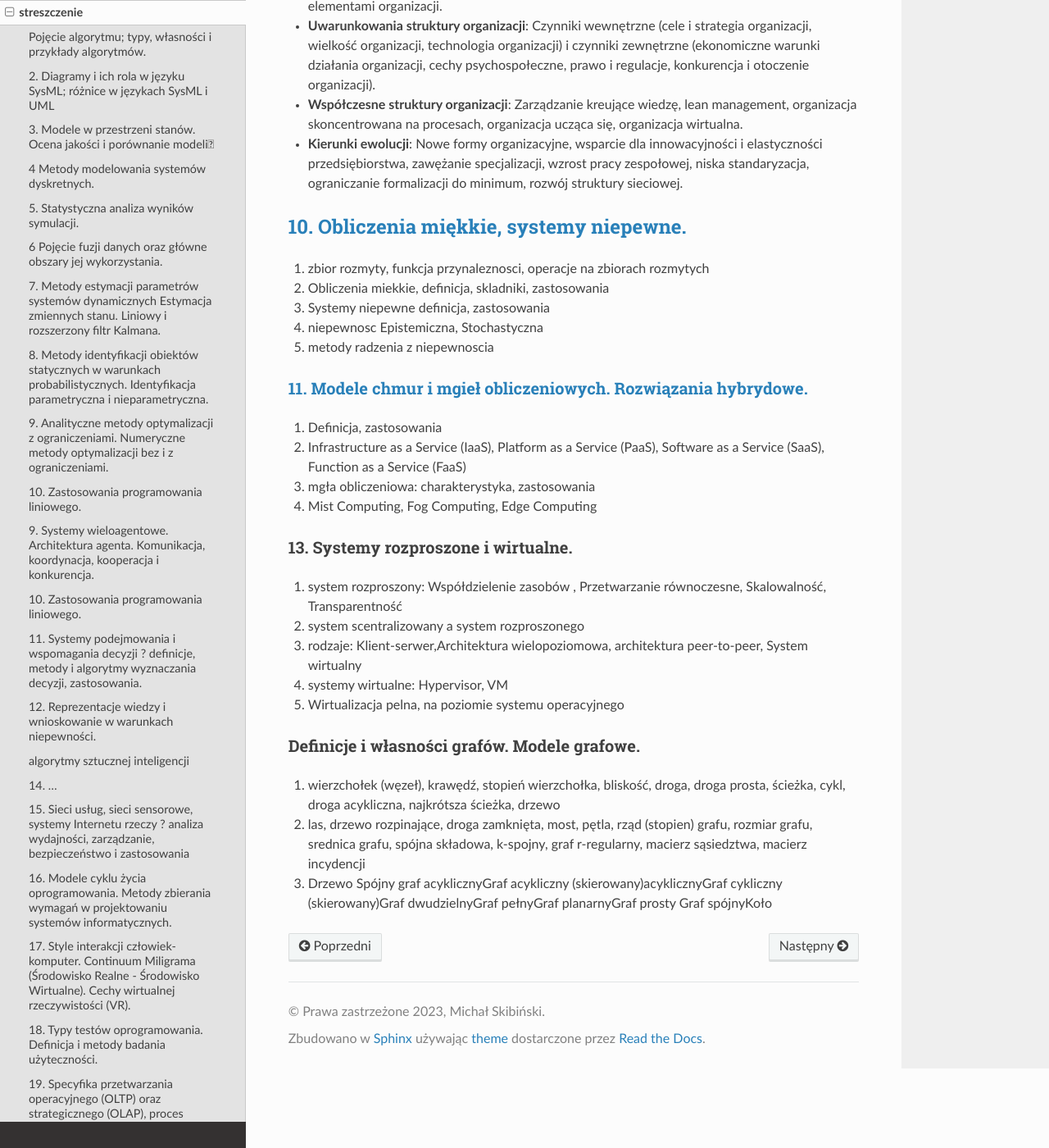
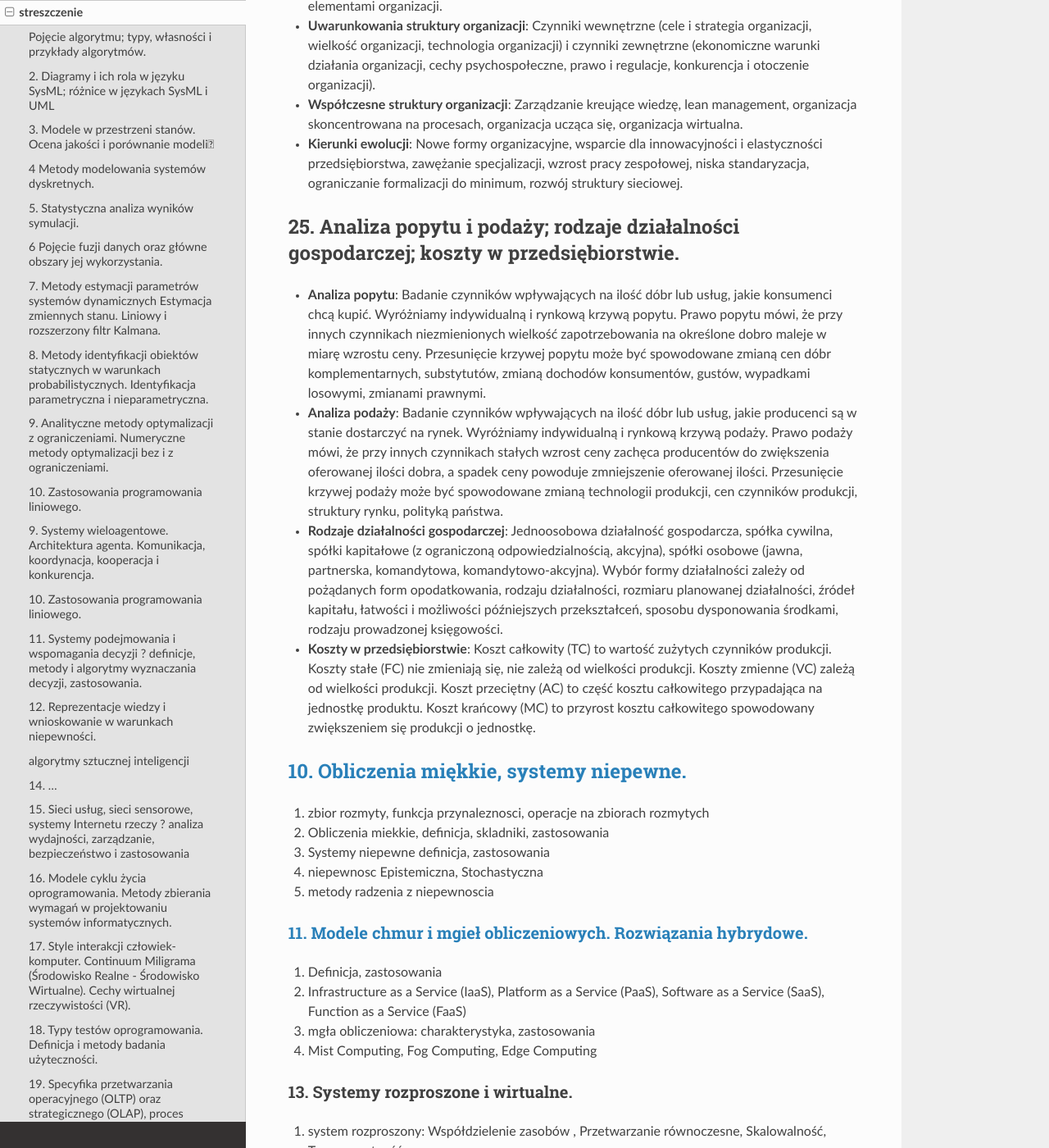
Before and after one commit to miskibin/obrona, a Sphinx documentation site: the page built from docs/source/streszczenie.md, in a window 1280 px wide and 1400 px high, scrolled down 7068 px. Shown: the whole window at 82% size. Built offline with Sphinx 7.4.7 and the Read the Docs theme 2.0.0, drawn with Linux system fonts in a browser that asks for light colours.

Commit message:
Add analysis of demand and supply, types of economic activity, and costs in the company.

```diff
--- a/docs/source/streszczenie.md
+++ b/docs/source/streszczenie.md
@@ -204,6 +204,15 @@ typy:
 - **Współczesne struktury organizacji**: Zarządzanie kreujące wiedzę, lean management, organizacja skoncentrowana na procesach, organizacja ucząca się, organizacja wirtualna.
 - **Kierunki ewolucji**: Nowe formy organizacyjne, wsparcie dla innowacyjności i elastyczności przedsiębiorstwa, zawężanie specjalizacji, wzrost pracy zespołowej, niska standaryzacja, ograniczanie formalizacji do minimum, rozwój struktury sieciowej.
 
+## 25. Analiza popytu i podaży; rodzaje działalności gospodarczej; koszty w przedsiębiorstwie.
+
+- **Analiza popytu**: Badanie czynników wpływających na ilość dóbr lub usług, jakie konsumenci chcą kupić. Wyróżniamy indywidualną i rynkową krzywą popytu. Prawo popytu mówi, że przy innych czynnikach niezmienionych wielkość zapotrzebowania na określone dobro maleje w miarę wzrostu ceny. Przesunięcie krzywej popytu może być spowodowane zmianą cen dóbr komplementarnych, substytutów, zmianą dochodów konsumentów, gustów, wypadkami losowymi, zmianami prawnymi.
+- **Analiza podaży**: Badanie czynników wpływających na ilość dóbr lub usług, jakie producenci są w stanie dostarczyć na rynek. Wyróżniamy indywidualną i rynkową krzywą podaży. Prawo podaży mówi, że przy innych czynnikach stałych wzrost ceny zachęca producentów do zwiększenia oferowanej ilości dobra, a spadek ceny powoduje zmniejszenie oferowanej ilości. Przesunięcie krzywej podaży może być spowodowane zmianą technologii produkcji, cen czynników produkcji, struktury rynku, polityką państwa.
+- **Rodzaje działalności gospodarczej**: Jednoosobowa działalność gospodarcza, spółka cywilna, spółki kapitałowe (z ograniczoną odpowiedzialnością, akcyjna), spółki osobowe (jawna, partnerska, komandytowa, komandytowo-akcyjna). Wybór formy działalności zależy od pożądanych form opodatkowania, rodzaju działalności, rozmiaru planowanej działalności, źródeł kapitału, łatwości i możliwości późniejszych przekształceń, sposobu dysponowania środkami, rodzaju prowadzonej księgowości.
+- **Koszty w przedsiębiorstwie**: Koszt całkowity (TC) to wartość zużytych czynników produkcji. Koszty stałe (FC) nie zmieniają się, nie zależą od wielkości produkcji. Koszty zmienne (VC) zależą od wielkości produkcji. Koszt przeciętny (AC) to część kosztu całkowitego przypadająca na jednostkę produktu. Koszt krańcowy (MC) to przyrost kosztu całkowitego spowodowany zwiększeniem się produkcji o jednostkę.
+
+
+
 ## [10. Obliczenia miękkie, systemy niepewne. ](https://docs.google.com/document/d/1rC8y8PmERfAr4ZLPY1JeiOymnQPmSi06ohv6GTbu5rE/edit#heading=h.u0218rc8n0r1)
 
 1. zbior rozmyty, funkcja przynaleznosci, operacje na zbiorach rozmytych
```
